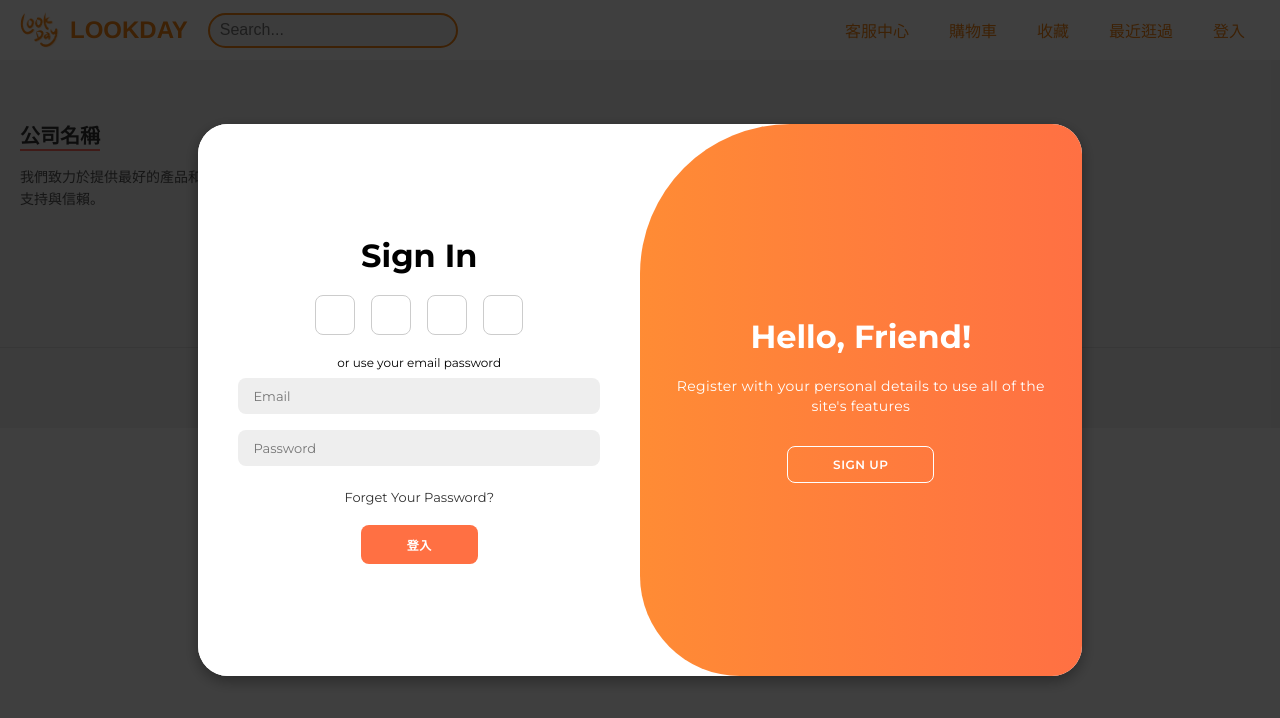
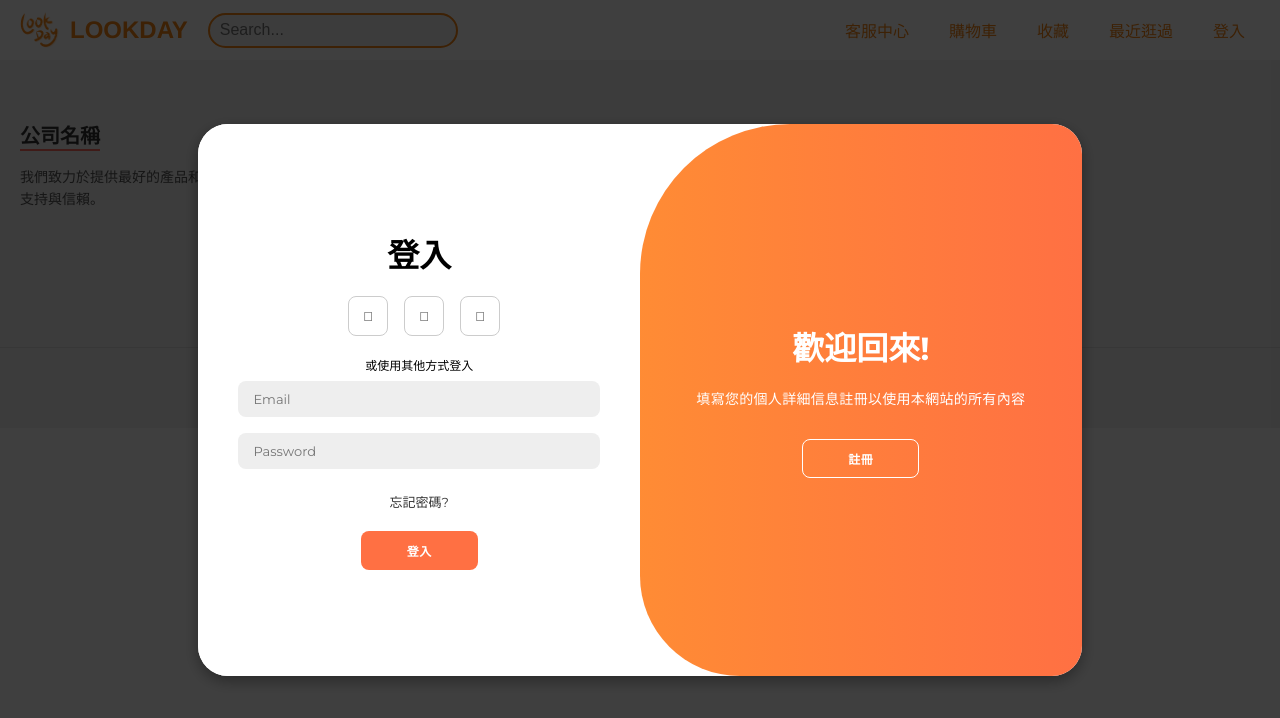
Before and after one commit to al4yyds/LKD_REE, a React (Vite) app: page /login in a window 1280 px wide. Both pictures are taken after a click on the button "登入". Shown: the top 718 px of the page. Built offline with nearby package versions, Linux system fonts and the light colour scheme.

Commit message:
添加session

```diff
--- /dev/null
+++ b/Auth_JWT.js
@@ -0,0 +1,33 @@
+import { jwtDecode } from "jwt-decode";
+
+// src/AuthService.js
+class AuthService {
+  login(token) {
+    const decoded = jwtDecode(token);
+    const currentDate = Date.now();
+    console.log(token);
+    localStorage.setItem("name", decoded.name);
+    localStorage.setItem("expire", currentDate + 2 * 60 * 60 * 1000);
+  }
+  registerAndLogin(data) {
+    const currentDate = Date.now();
+    localStorage.setItem("name", data.name);
+    localStorage.setItem("expire", currentDate + 2 * 60 * 60 * 1000);
+  }
+
+  logout() {
+    localStorage.removeItem("jwt_token");
+  }
+
+  isLoggedIn() {
+    const token = localStorage.getItem("jwt_token");
+    // 這裡可以添加更多的 token 驗證邏輯，比如 token 是否過期
+    return !!token;
+  }
+
+  getToken() {
+    return localStorage.getItem("jwt_token");
+  }
+}
+
+export default new AuthService();
--- a/index.html
+++ b/index.html
@@ -1,9 +1,17 @@
-<!doctype html>
+<!DOCTYPE html>
 <html lang="en">
   <head>
     <meta charset="UTF-8" />
+
+    <!-- <link
+      rel="stylesheet"
+      href="https://cdnjs.cloudflare.com/ajax/libs/font-awesome/5.15.3/css/all.min.css"
+    /> -->
+    <link
+      rel="stylesheet"
+      href="https://cdnjs.cloudflare.com/ajax/libs/font-awesome/6.5.2/css/all.min.css"
+    />
     <link rel="icon" type="image/svg+xml" href="/vite.svg" />
-    <link rel="stylesheet" href="https://cdnjs.cloudflare.com/ajax/libs/font-awesome/5.15.3/css/all.min.css">
     <meta name="viewport" content="width=device-width, initial-scale=1.0" />
     <title>Vite + React</title>
   </head>
--- a/package.json
+++ b/package.json
@@ -12,12 +12,18 @@
   "dependencies": {
     "@emotion/react": "^11.11.4",
     "@emotion/styled": "^11.11.5",
+    "@fortawesome/fontawesome-free": "^6.5.2",
+    "@fortawesome/fontawesome-svg-core": "^6.5.2",
+    "@fortawesome/free-regular-svg-icons": "^6.5.2",
+    "@fortawesome/free-solid-svg-icons": "^6.5.2",
     "@mui/icons-material": "^5.15.20",
     "@mui/lab": "^5.0.0-alpha.170",
     "@mui/material": "^5.15.20",
     "@react-google-maps/api": "^2.19.3",
+    "@react-oauth/google": "^0.12.1",
     "axios": "^1.7.2",
     "date-fns": "^3.6.0",
+    "jwt-decode": "^4.0.0",
     "prop-types": "^15.8.1",
     "range": "^0.0.3",
     "react": "^18.3.1",
--- a/src/componentsJSX/LoginForm.jsx
+++ b/src/componentsJSX/LoginForm.jsx
@@ -1,13 +1,14 @@
 import React, { useState } from "react";
 import "./LoginForm.css";
 import axios from "axios";
-import Button from "@mui/material/Button";
 import LoadingButton from "@mui/lab/LoadingButton";
-import Dialog from "@mui/material/Dialog";
-import DialogActions from "@mui/material/DialogActions";
-import DialogContent from "@mui/material/DialogContent";
-import DialogContentText from "@mui/material/DialogContentText";
-import DialogTitle from "@mui/material/DialogTitle";
+import {
+  GoogleOAuthProvider,
+  GoogleLogin,
+  useGoogleLogin,
+} from "@react-oauth/google";
+import { jwtDecode } from "jwt-decode";
+import Auth_JWT from "../../Auth_JWT";
 
 const LoginForm = ({ show, onClose }) => {
   const [open, setOpen] = useState(false);
@@ -41,7 +42,7 @@ const LoginForm = ({ show, onClose }) => {
           },
         });
   };
-  console.log("formformform", form);
+  // console.log("formformform", form);
   const containerRef = React.useRef(null);
 
   const handleRegisterClick = () => {
@@ -74,11 +75,13 @@ const LoginForm = ({ show, onClose }) => {
         `https://localhost:7095/LogIn/pwdcheck/?email=${form.sign.Email}&password=${form.sign.Password}`
       )
       .then((response) => {
+        Auth_JWT.login(response.data.token);
         // 處理成功的響應
         console.log(response.data);
         setLoading(false);
         onClose(); //關閉視窗
         setOpen(true); //提醒成功
+        window.location.reload();
       })
       .catch((error) => {
         // 處理錯誤
@@ -107,6 +110,28 @@ const LoginForm = ({ show, onClose }) => {
       )
       .then((response) => {
         // 處理成功的響應
+        Auth_JWT.registerAndLogin({ name: form.reg.Name });
+        window.location.reload();
+        console.log(response.data);
+      })
+      .catch((error) => {
+        // 處理錯誤
+        console.error("發送請求時發生錯誤：", error);
+      });
+  };
+  const handleSignUp_WithGoogle = (data) => {
+    // 定義要發送的 GET 請求的 URL
+
+    // 發送 GET 請求並傳遞查詢參數
+    axios
+      .post(
+        // url,
+        // { param: params }
+        `https://localhost:7095/LogIn/register/?Username=${data.name}&Email=${data.email}&Password=A_12345678a`
+      )
+      .then((response) => {
+        // 處理成功的響應
+        window.location.reload();
         console.log(response.data);
       })
       .catch((error) => {
@@ -129,9 +154,12 @@ const LoginForm = ({ show, onClose }) => {
               <a href="#" className="icon">
                 <i className="fa-brands fa-google-plus-g"></i>
               </a>
-              <a href="#" className="icon">
-                <i className="fa-brands fa-facebook-f"></i>
-              </a>
+
+              {/* <a href="#" className="icon"> */}
+              {/* <i className="fab fa-facebook-f"></i>
+              <i className="fa fa-facebook-official" aria-hidden="true"></i> */}
+              {/* <i class="fa-brands fa-facebook"></i> */}
+              {/* </a> */}
               <a href="#" className="icon">
                 <i className="fa-brands fa-github"></i>
               </a>
@@ -139,7 +167,7 @@ const LoginForm = ({ show, onClose }) => {
                 <i className="fa-brands fa-linkedin-in"></i>
               </a>
             </div>
-            <span>or use your email for registration</span>
+            <span>或使用電子郵件註冊</span>
             <input
               type="text"
               placeholder="Name"
@@ -161,20 +189,36 @@ const LoginForm = ({ show, onClose }) => {
               name="Password"
               onChange={(e) => handleChangeForm(e, "reg")}
             />
-            {loading ? (
-              <button onClick={(e) => handleSignUp(e, "reg")}>登入</button>
-            ) : (
-              <LoadingButton></LoadingButton>
-            )}
+            <button onClick={(e) => handleSignUp(e, "reg")}>註冊</button>
           </form>
         </div>
         <div className="form-container sign-in">
           <form>
-            <h1>Sign In</h1>
+            <h1>登入 </h1>
             <div className="social-icons">
-              <a href="#" className="icon">
-                <i className="fa-brands fa-google-plus-g"></i>
-              </a>
+              <GoogleOAuthProvider clientId="191234775662-mda3goonrsk2g68bu3dknkpkgrh34431.apps.googleusercontent.com">
+                <GoogleLogin
+                  onSuccess={(credentialResponse) => {
+                    // setUser(jwtDecode(credentialResponse.credential));
+                    Auth_JWT.login(credentialResponse.credential);
+                    handleSignUp_WithGoogle(
+                      jwtDecode(credentialResponse.credential)
+                    );
+                    onClose();
+                    // window.location.reload();
+                    // console.log(
+                    //   "jwtDecode(credentialResponse.credential)",
+                    //   jwtDecode(credentialResponse.credential)
+                    // );
+                  }}
+                  onError={() => {
+                    console.log("Login Failed");
+                  }}
+                  cookiePolicy={"single_host_origin"}
+                  type="icon"
+                  shape="circle"
+                />
+              </GoogleOAuthProvider>
               <a href="#" className="icon">
                 <i className="fa-brands fa-facebook-f"></i>
               </a>
@@ -185,7 +229,7 @@ const LoginForm = ({ show, onClose }) => {
                 <i className="fa-brands fa-linkedin-in"></i>
               </a>
             </div>
-            <span>or use your email password</span>
+            <span>或使用其他方式登入</span>
             <input
               type="email"
               placeholder="Email"
@@ -200,7 +244,7 @@ const LoginForm = ({ show, onClose }) => {
               name="Password"
               onChange={(e) => handleChangeForm(e, "sign")}
             />
-            <a href="#">Forget Your Password?</a>
+            <a href="#">忘記密碼?</a>
             <button onClick={(e) => handleLogin(e, "sign")}>
               {loading ? "登入中" : "登入"}
             </button>
@@ -210,26 +254,24 @@ const LoginForm = ({ show, onClose }) => {
         <div className="toggle-container">
           <div className="toggle">
             <div className="toggle-panel toggle-left">
-              <h1>Welcome Back!</h1>
-              <p>
-                Enter your personal details to use all of the site's features
-              </p>
+              <h1>歡迎回來!</h1>
+              <p>輸入您的個人詳細信息以使用網站的所有功能</p>
               <button className="hidden" id="login" onClick={handleLoginClick}>
-                Sign In
+                登入
               </button>
             </div>
             <div className="toggle-panel toggle-right">
-              <h1>Hello, Friend!</h1>
-              <p>
-                Register with your personal details to use all of the site's
-                features
-              </p>
+              <h1>歡迎回來!</h1>
+              {/* Hello, Friend! */}
+              <p>填寫您的個人詳細信息註冊以使用本網站的所有內容</p>
+              {/* Register with your personal details to use all of the site's
+                features */}
               <button
                 className="hidden"
                 id="register"
                 onClick={handleRegisterClick}
               >
-                Sign Up
+                註冊
               </button>
             </div>
           </div>
--- a/src/componentsJSX/Titlebar.jsx
+++ b/src/componentsJSX/Titlebar.jsx
@@ -1,12 +1,14 @@
 import { Link, useNavigate } from "react-router-dom";
-import { useState } from "react";
+import { useState, useEffect } from "react";
 import "./Titlebar.css";
 import logo from "../assets/Logo.png"; // 確保你有一個 logo.png 文件在對應的路徑
 import LoginForm from "./LoginForm"; // 引入 LoginForm 組件
+import { colors } from "@mui/material";
 
 const Titlebar = () => {
   const [searchQuery, setSearchQuery] = useState("");
   const [showModal, setShowModal] = useState(false); // 添加狀態來控制模態框顯示
+  const [isLogin, setLoginin] = useState("");
   const navigate = useNavigate();
 
   const handleSearchKeyDown = (event) => {
@@ -26,6 +28,14 @@ const Titlebar = () => {
   const handleCloseModal = () => {
     setShowModal(false);
   };
+  useEffect(() => {
+    //expire  username
+    const loginExpire = localStorage.getItem("expire");
+    const loginUsername = localStorage.getItem("name");
+    const now = Date.now();
+    loginExpire > now ? setLoginin(loginUsername) : setLoginin("");
+    console.log("loginExpireloginExpire", loginExpire, loginUsername);
+  }, []);
 
   return (
     <div className="titlebar-container">
@@ -57,9 +67,13 @@ const Titlebar = () => {
           <Link to="/register">
             <button className="titlebar-button">最近逛過</button>
           </Link>
-          <button className="titlebar-button" onClick={handleOpenModal}>
-            登入
-          </button>
+          {isLogin ? (
+            <span style={{ color: "blue" }}>{isLogin}</span>
+          ) : (
+            <button className="titlebar-button" onClick={handleOpenModal}>
+              登入
+            </button>
+          )}
         </div>
       </div>
       <LoginForm show={showModal} onClose={handleCloseModal} />
```
Also changed, not shown: 1 other file (tests, documents, lock files or other folders).
